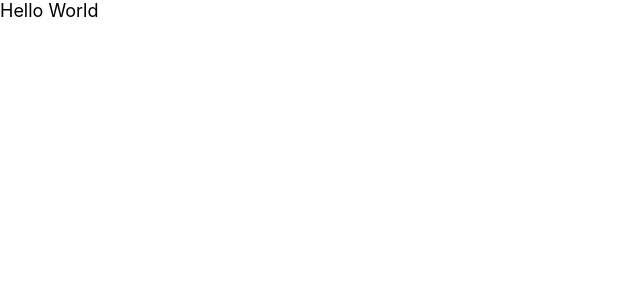
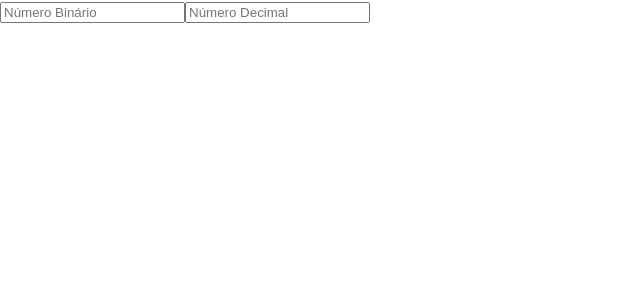
Before and after one commit to MarcosCast/calc_binario, a React (Create React App) app in the folder local/: page / in a window 1280 px wide. Shown: the top 300 px of the page, without its empty margins (0-640 px from the left). Built offline with nearby package versions, Linux system fonts and the light colour scheme.

Commit message:
Corpo do conversor

```diff
--- a/local/src/components/Calculadora.jsx
+++ b/local/src/components/Calculadora.jsx
@@ -1,9 +1,17 @@
 import './Calculadora.scss';
+import React from 'react';
+import { useState } from 'react';
 
 function Conversor() {
     return(
         <div className="conversor">
-            Hello World
+            <div className="input">
+                <input type="text" className='numero_binario' placeholder='Número Binário'
+                 />
+
+                <input type="text" className='numero_decimal' placeholder='Número Decimal'
+                  />
+            </div>
         </div>
     );
 }
```
